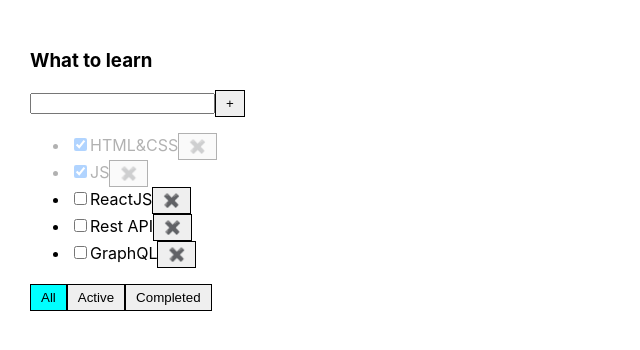
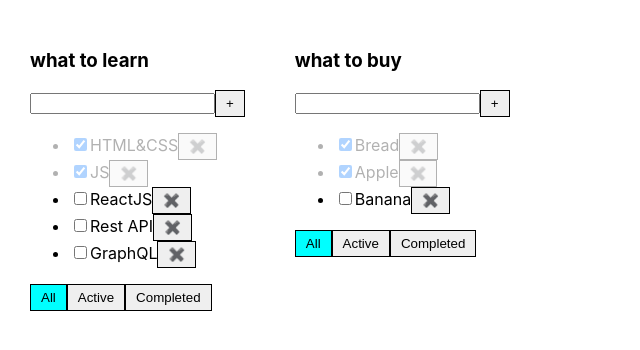
Before and after one commit to Serhii-Ki/todolist, a React (Create React App) app: page / in a window 1280 px wide. Shown: the top 350 px of the page, without its empty margins (0-640 px from the left). Built offline with nearby package versions, Linux system fonts and the light colour scheme.

Commit message:
Prepering for fourth lesson

```diff
--- a/src/App.tsx
+++ b/src/App.tsx
@@ -1,19 +1,58 @@
+import { useState } from 'react';
 import { v1 } from 'uuid';
 import './App.css';
 import ToDoList from './ToDoList';
 
+export type TasksType = {
+	title: string;
+	isDone: boolean;
+	id: string;
+};
+
+type TodoListType = {
+	id: string;
+	title: string;
+};
+
+type TasksListType = {
+	[key: string]: TasksType[];
+};
+
 function App() {
-	let tasks1 = [
-		{ id: v1(), title: 'HTML&CSS', isDone: true },
-		{ id: v1(), title: 'JS', isDone: true },
-		{ id: v1(), title: 'ReactJS', isDone: false },
-		{ id: v1(), title: 'Rest API', isDone: false },
-		{ id: v1(), title: 'GraphQL', isDone: false },
-	];
+	const todolistId1 = v1();
+	const todolistId2 = v1();
+
+	const [todoLists, setTodoLists] = useState<TodoListType[]>([
+		{
+			id: todolistId1,
+			title: 'what to learn',
+		},
+		{
+			id: todolistId2,
+			title: 'what to buy',
+		},
+	]);
+
+	const [allTasks, setAllTasks] = useState<TasksListType>({
+		[todolistId1]: [
+			{ id: v1(), title: 'HTML&CSS', isDone: true },
+			{ id: v1(), title: 'JS', isDone: true },
+			{ id: v1(), title: 'ReactJS', isDone: false },
+			{ id: v1(), title: 'Rest API', isDone: false },
+			{ id: v1(), title: 'GraphQL', isDone: false },
+		],
+		[todolistId2]: [
+			{ id: v1(), title: 'Bread', isDone: true },
+			{ id: v1(), title: 'Apple', isDone: true },
+			{ id: v1(), title: 'Banana', isDone: false },
+		],
+	});
 
 	return (
 		<div className='App'>
-			<ToDoList title='What to learn' tasks={tasks1} />
+			{todoLists.map(list => (
+				<ToDoList key={list.id} title={list.title} tasks={allTasks[list.id]} />
+			))}
 		</div>
 	);
 }
--- a/src/Task.tsx
+++ b/src/Task.tsx
@@ -1,12 +1,10 @@
+import { TasksType } from './App';
 import { Button } from './Button';
 
 export type TaskPropsType = {
-	title: string;
-	isDone: boolean;
-	id: string;
 	removeTask?: (id: string) => void;
 	isCheckedHandler?: (id: string) => void;
-};
+} & TasksType;
 
 export function Task({
 	title,
```
